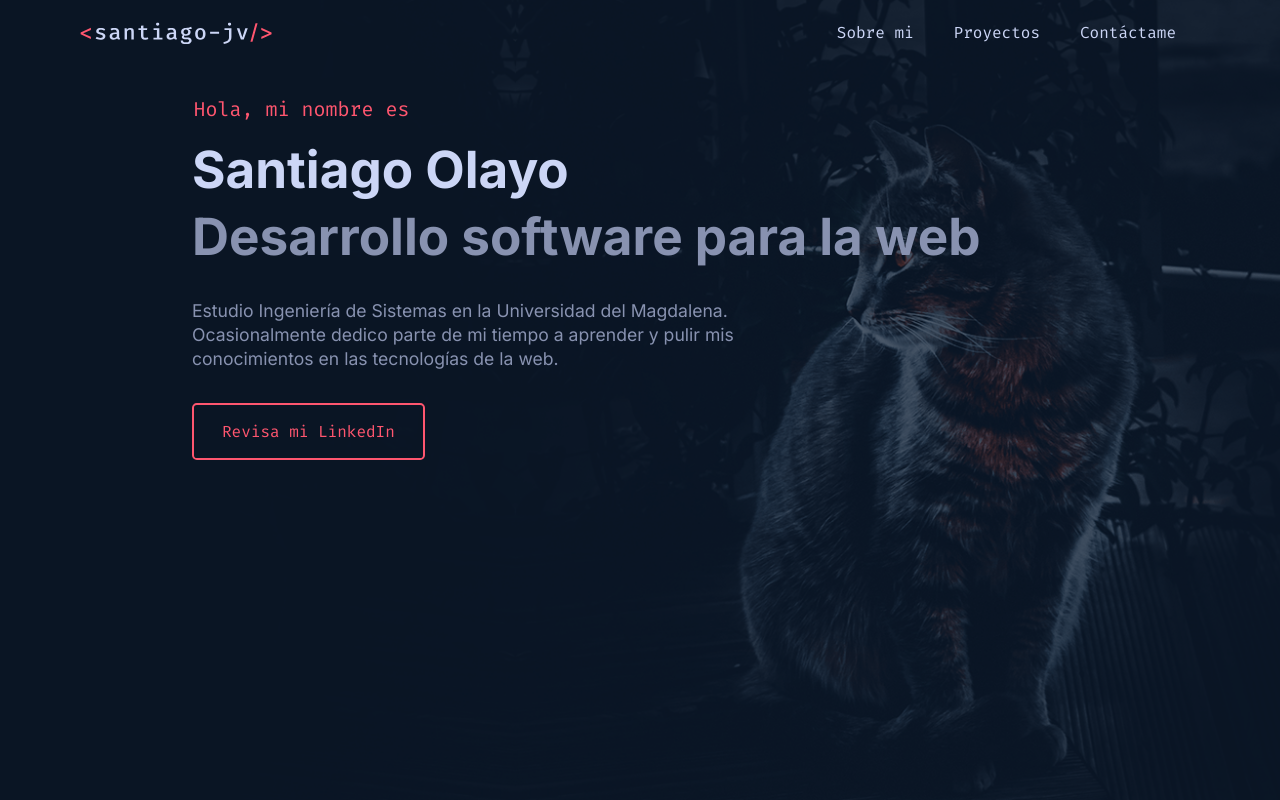
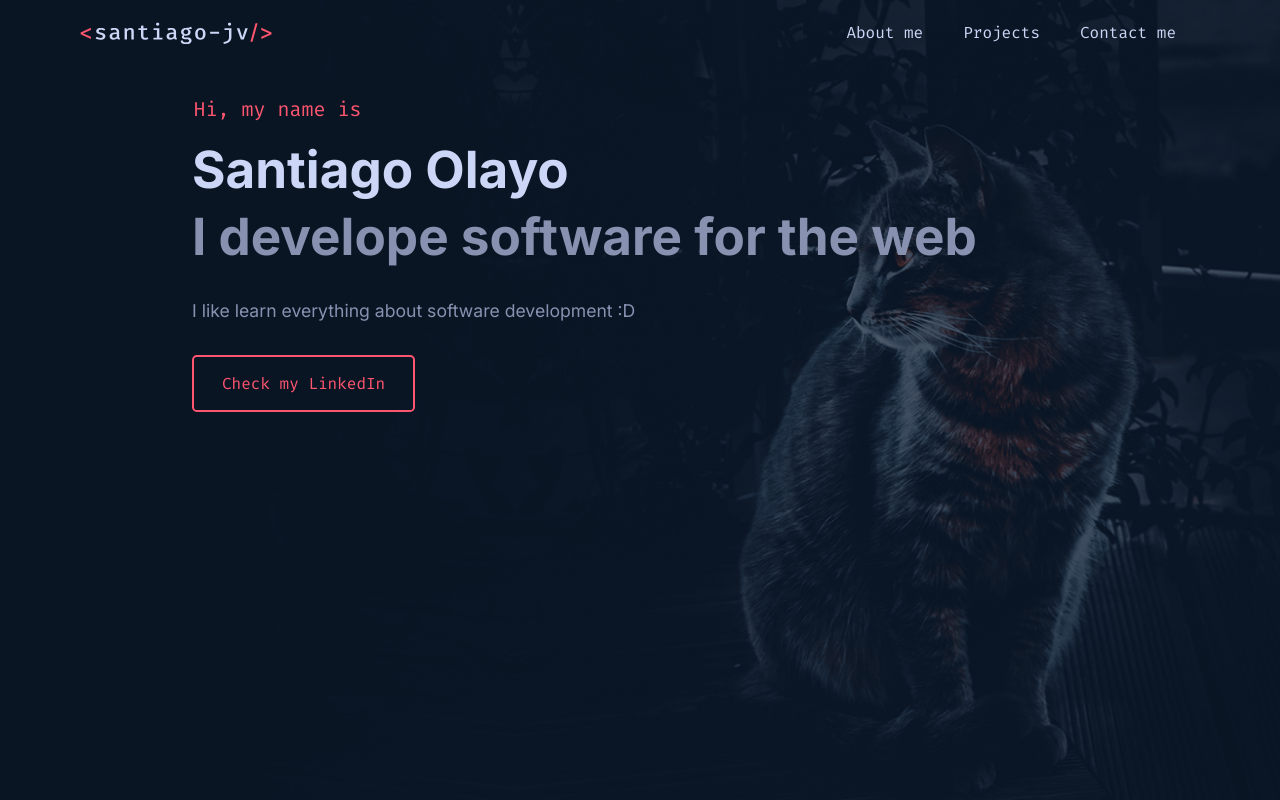
Before and after one commit to santiago-jv/santiago-jv, a Next.js app: page / in a window 1280 px wide. Built offline with nearby package versions, Linux system fonts and the light colour scheme; some icons are missing.

Commit message:
change to english

```diff
--- a/layout/header/Header.js
+++ b/layout/header/Header.js
@@ -45,17 +45,17 @@ const Header = () => {
                 <ul className={styles['navbar__items']}>
                     <li className={styles['navbar__item']}>
                         <a href="#" className={styles['navbar__link']}>
-                            Sobre mi
+                            About me
                         </a>
                     </li>
                     <li className={styles['navbar__item']}>
                         <a href="#" className={styles['navbar__link']}>
-                            Proyectos
+                            Projects
                         </a>
                     </li>
                     <li className={styles['navbar__item']}>
                         <a href="#" className={styles['navbar__link']}>
-                            Contáctame
+                            Contact me
                         </a>
                     </li>
                 </ul>
--- a/layout/header/mainContent/MainContent.js
+++ b/layout/header/mainContent/MainContent.js
@@ -5,23 +5,21 @@ const MainContent = () => {
         <main className={styles["main-content"]}>
             <img  src="/images/background.png" alt="background cat" className={styles["background"]}/>
             <h1 className={styles["greeting-text"] + " " + styles["red-text"] + " animate__animated animate__fadeInDown"}>
-                Hola, mi nombre es
+                Hi, my name is
             </h1>
             <h2 className={styles['title'] + " animate__animated animate__fadeInDown animate__delay-1s"}>
                 Santiago Olayo
             </h2>
             <h2 className={styles['subtitle'] + " animate__animated animate__fadeInDown animate__delay-1s"}>
-                Desarrollo software para la web
+                I develope software for the web
             </h2>
 
             <div className={styles['information'] + " animate__animated animate__fadeInDown animate__delay-2s"}>
                 <p className={styles['description']}>
-                    Estudio Ingeniería de Sistemas en la Universidad del Magdalena. Ocasionalmente
-                    dedico parte de mi tiempo a aprender y pulir mis conocimientos en las tecnologías de la web.
-
+                    I like learn everything about software development :D
                 </p>
             </div>
-            <a target='_blank' href="https://linkedin.com/in/santiago-jv" className={styles['button'] + " animate__animated animate__fadeInLeft animate__delay-3s"}>Revisa mi LinkedIn</a>
+            <a target='_blank' href="https://linkedin.com/in/santiago-jv" className={styles['button'] + " animate__animated animate__fadeInLeft animate__delay-3s"}>Check my LinkedIn</a>
 
             <div className={styles['social-networks'] + " animate__animated animate__fadeInUp animate__delay-4s"}>
                 <ul>
```
